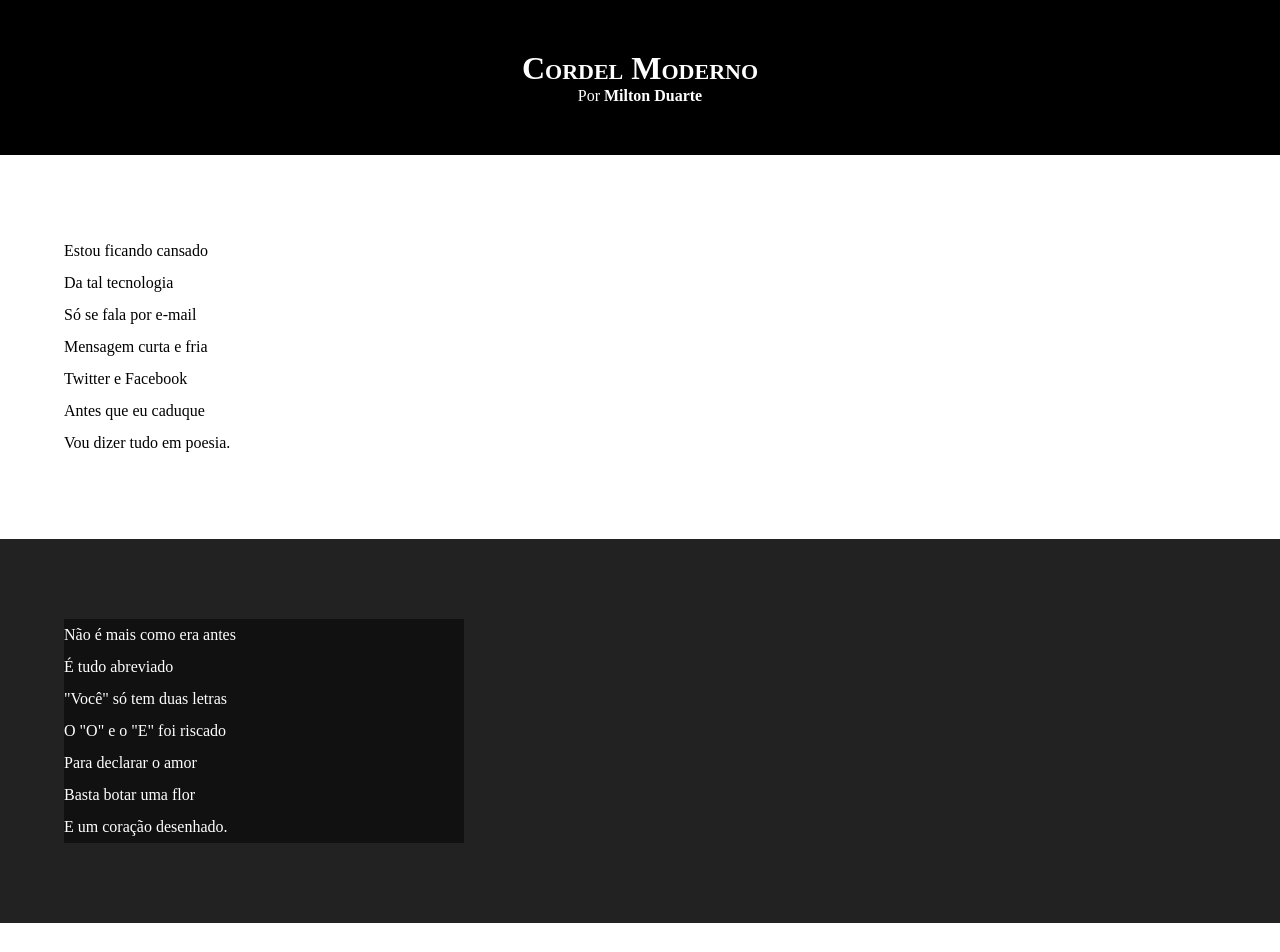
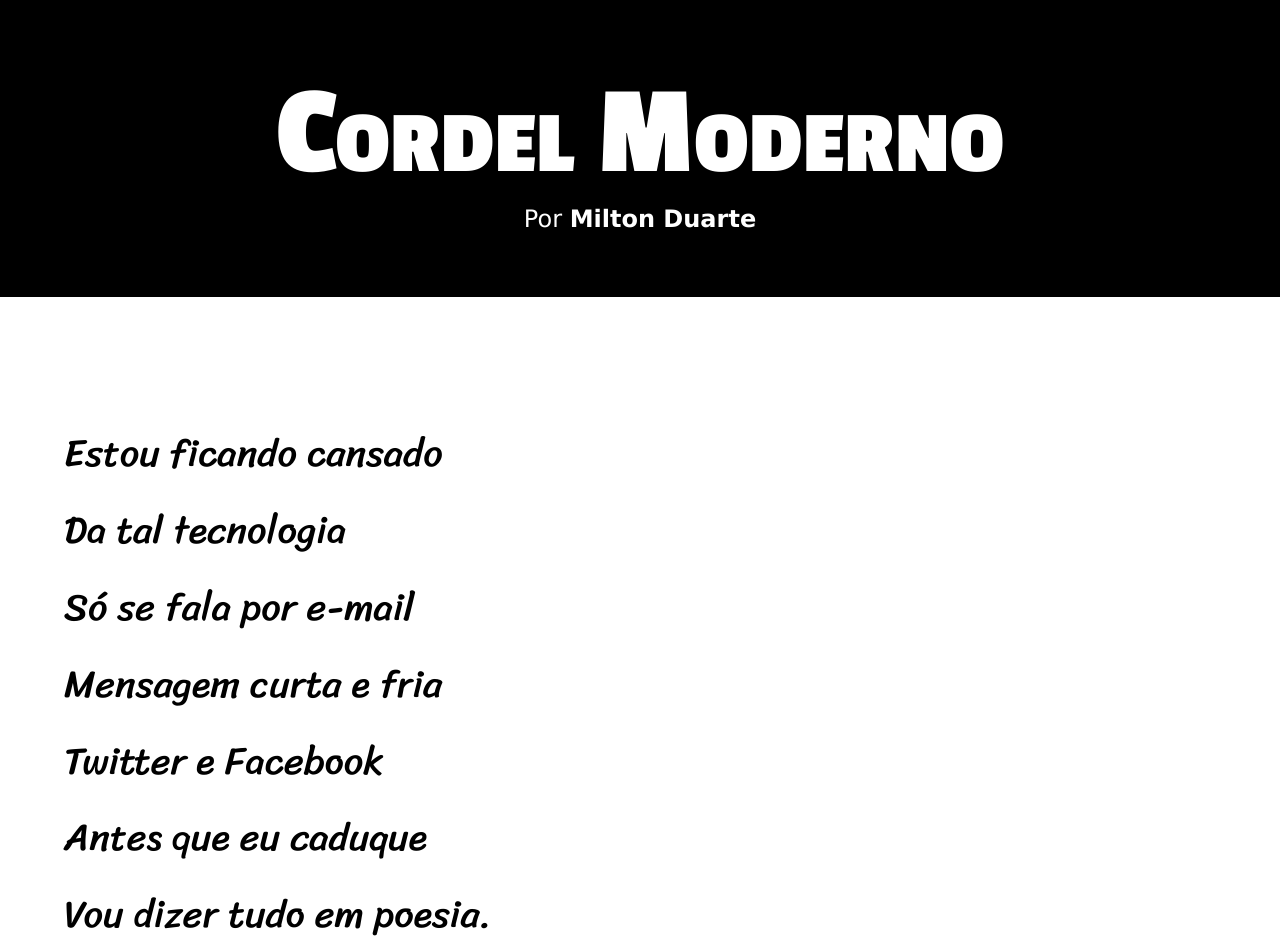
Before and after one commit to AdryanPablo/projeto-cordel, a plain HTML site: page index.html in a window 1280 px wide. Shown: the top 952 px of the page. Drawn offline with Linux system fonts and the light colour scheme.

Commit message:
Configuração de Fontes e Imagens

```diff
--- a/estilo/estilo.css
+++ b/estilo/estilo.css
@@ -1,4 +1,13 @@
 @charset "UTF-8";
+
+@import url('https://fonts.googleapis.com/css2?family=Passion+One:wght@400;700;900&display=swap');
+@import url('https://fonts.googleapis.com/css2?family=Sriracha&display=swap');
+
+:root {
+    --fontePadrao: Verdana, Geneva, Tahoma, sans-serif;
+    --fonteTitulo: 'Passion One', cursive;
+    --fonteManuscrita: 'Sriracha', cursive;
+}
 
 * {
     margin: 0;
@@ -8,17 +17,24 @@
 html, body {
     min-height: 100vh;
     background-color: darkgray;
+    font-family: var(--fontePadrao);
 }
 
 header {
     background-color: black;
     color: white;
     text-align: center;
-    padding: 50px;
+    padding: 5%;
 }
 
 header > h1 {
     font-variant: small-caps;
+    font-family: var(--fonteTitulo);
+    font-size: 10vw;
+}
+
+header > p {
+    font-size: 1.5em;
 }
 
 a {
@@ -32,10 +48,14 @@ a:hover {
 }
 
 section {
-    padding-top: 10vh;
-    padding-bottom: 10vh;
+    padding: 10vh 0 10vh 5vw;
+    font-family: var(--fonteManuscrita);
+    font-size: 3vw;
     line-height: 2em;
-    padding-left: 5vw;
+}
+
+section > p {
+    padding: 1em 0;
 }
 
 section.normal {
@@ -44,18 +64,32 @@ section.normal {
 }
 
 section.imagem {
-    background-color: rgb(0, 0, 0, 0.8);
+    background-color: rgba(0, 0, 0, 0.8);
     color: white;
+    box-shadow: inset 6px 6px 13px 0px rgba(0, 0, 0, 0.5);
+    background-size: cover;
+    background-position: right center;
+    background-attachment: fixed;
 }
 
 section.imagem > p {
-    width: 400px;
-    background-color: rgb(0, 0, 0, 0.5);
+    display: inline-block;
+    padding: 1%;
+    background-color: rgba(0, 0, 0, 0.5);
+    text-shadow: 2px 2px 0px black;
+}
+
+section#imagem01 {
+    background-image: url('../imagens/background001.jpg');
+}
+
+section#imagem02 {
+    background-image: url('../imagens/background002.jpg');
 }
 
 footer {
     background-color: black;
     text-align: center;
     color: white;
-    padding: 10px;
+    padding: 2%;
 }
--- a/index.html
+++ b/index.html
@@ -27,7 +27,7 @@
     </section>
 
 
-    <section class="imagem">
+    <section class="imagem" id="imagem01">
         <p>
             Não é mais como era antes <br>
             É tudo abreviado <br>
@@ -51,7 +51,7 @@
         </p>
 
         <p>
-            Pra piorar a liguagem <br>
+            Pra piorar a linguagem <br>
             O emoticom é um risco <br>
             Tem símbolo para tudo <br>
             Ponto e vírgula e um asterisco <br>
@@ -61,7 +61,7 @@
         </p>
     </section>
 
-    <section class="imagem">
+    <section class="imagem" id="imagem02">
         <p>
             Tenho saudade das cartas <br>
             Escritas com a própria mão <br>
```
